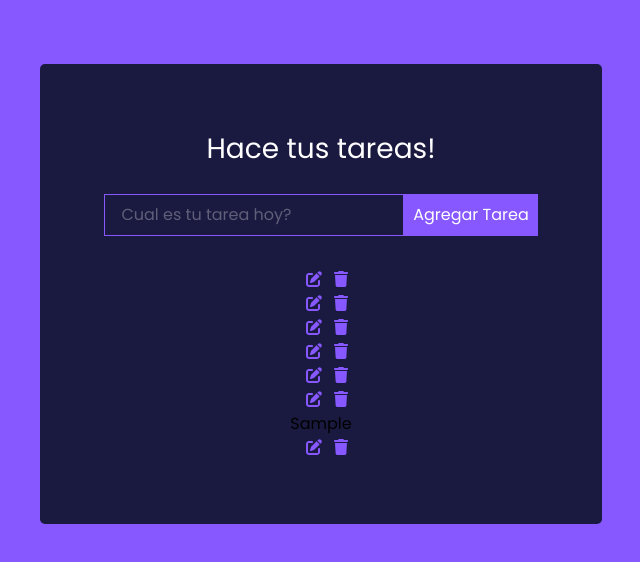
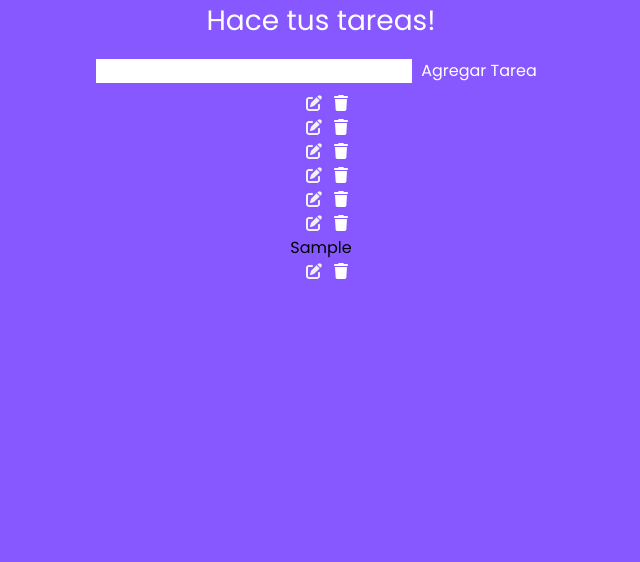
Before and after one commit to gudalupenavarro/POMI, a React (Create React App) app: page / in a window 1280 px wide. Both pictures are taken after typing "Sample" into the empty fields and a click on the button "Agregar Tarea". Shown: the top 562 px of the page, without its empty margins (319-959 px from the left). Built offline with nearby package versions, Linux system fonts and the light colour scheme.

Commit message:
Cambiando los nombres de los class

```diff
--- a/src/App.css
+++ b/src/App.css
@@ -24,7 +24,7 @@ h1 {
   font-size: 1.75rem;
 }
 
-.tareasWrapper {
+.TodosWrapper {
   background: #1A1A40;
   margin-top: 4rem;
   padding: 4rem;
@@ -35,7 +35,7 @@ h1 {
   width: 100%;
 }
 
-.tareasInput {
+.todo-input {
   outline: none;
   background: none;
   border: 1px solid #8758ff;
@@ -59,7 +59,7 @@ h1 {
 
 }
 
-.tareas{
+.Todo{
   display: flex;
   justify-content: space-between;
   align-items: center;
@@ -73,7 +73,7 @@ h1 {
 
 .trash {
   margin-left: 0.75rem;
-  color: #8758ff;
+  color: #ffffff;
 }
 
 .completed {
@@ -83,5 +83,5 @@ h1 {
 
 .pen{
   margin-left: 0.75rem;
-  color: #8758ff;
+  color: #f1f1f1;
 }
```
